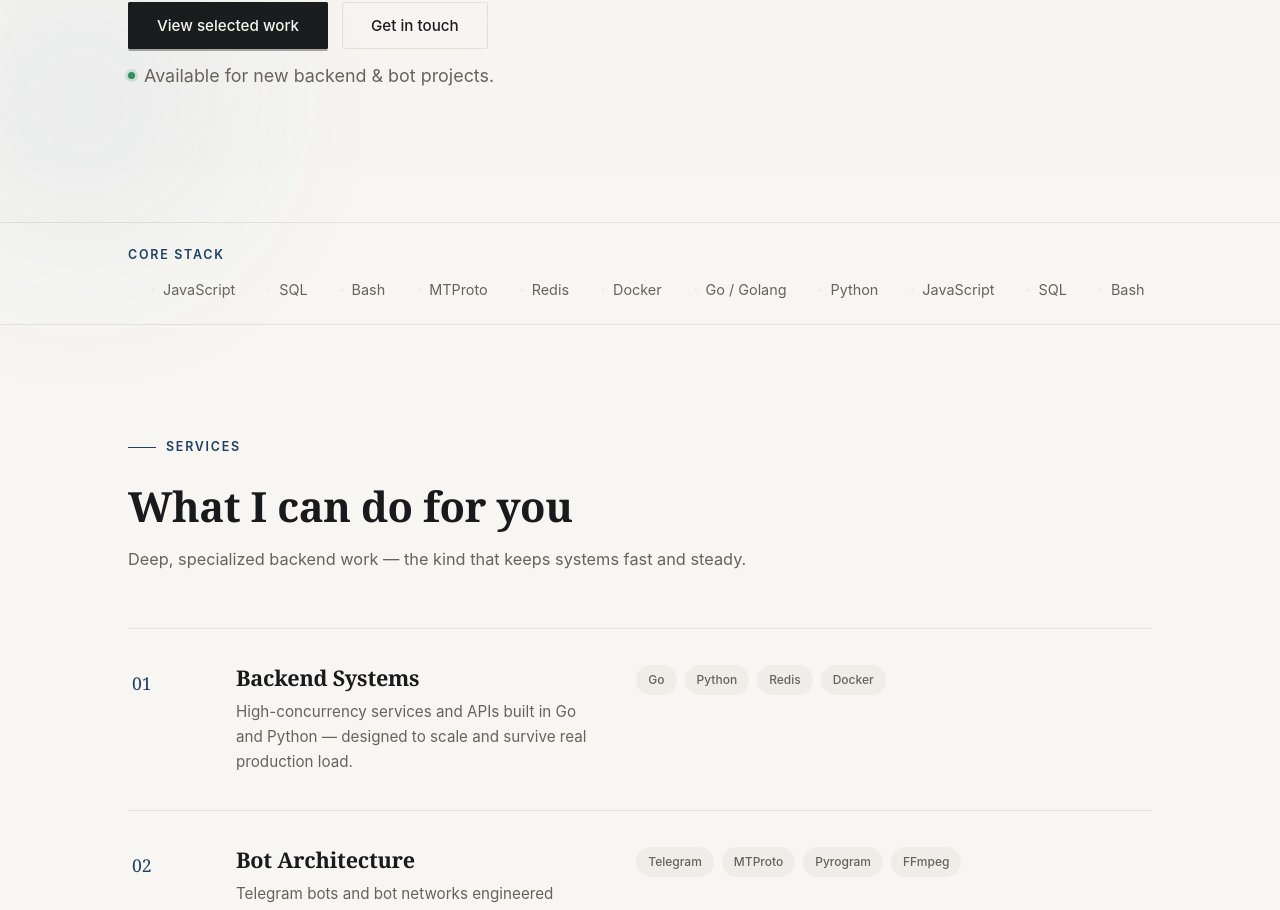
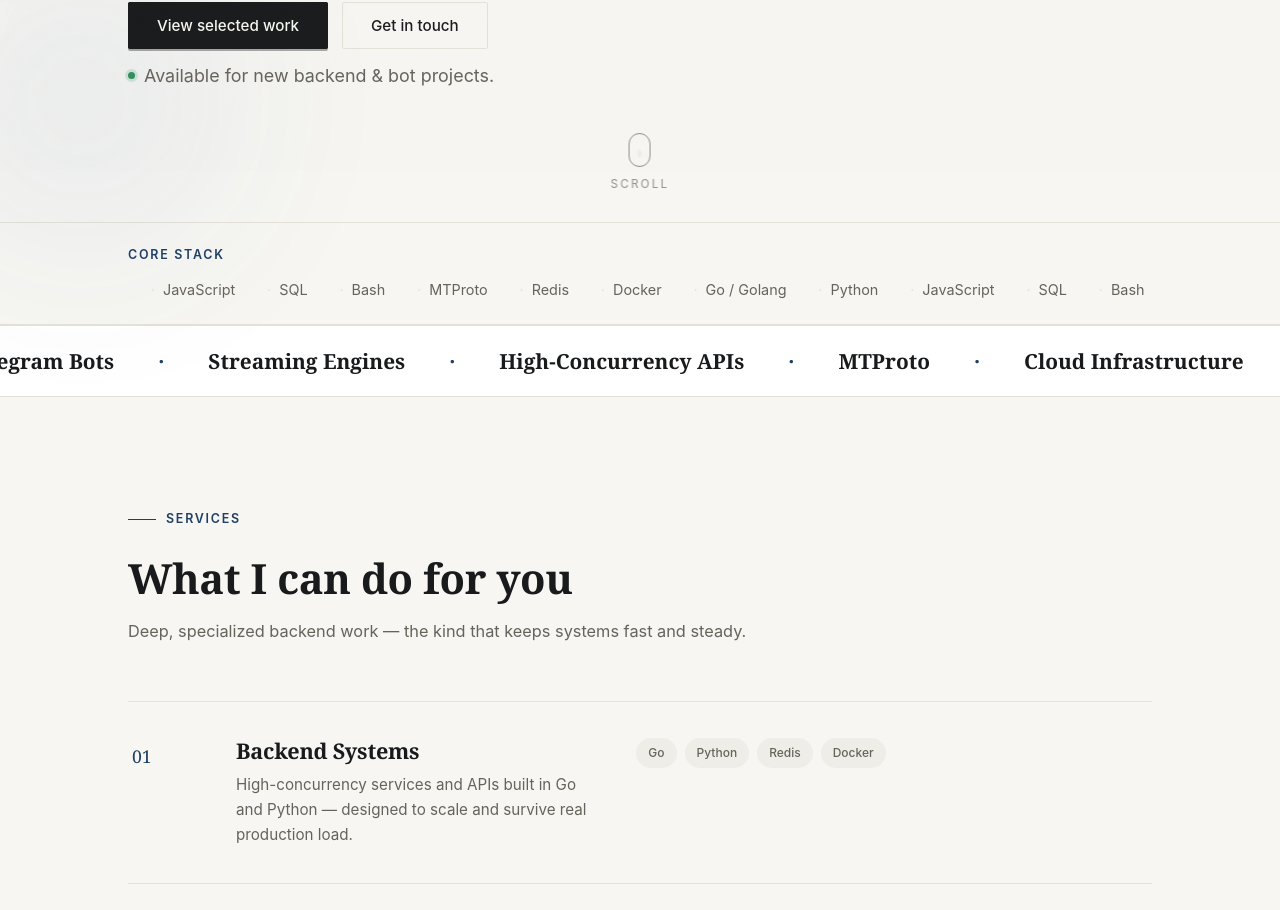
Before and after one commit to SUDEEPBOTS/personal-brand-website, a Next.js app: page / in a window 1280 px wide. Shown: the part 629-1539 px from the top of the page. Built offline with nearby package versions, Linux system fonts and the light colour scheme.

Commit message:
More scroll effects & animations: scrolling text band, cursor spotlight, directional reveals, scroll hint
Co-Authored-By: Claude Code <noreply@anthropic.com>

```diff
--- a/app/animations.css
+++ b/app/animations.css
@@ -325,3 +325,123 @@
   transition: transform 0.1s ease-out;
   will-change: transform;
 }
+
+/* ---------- Scrolling text banner ---------- */
+.banner {
+  overflow: hidden;
+  padding: 18px 0;
+  border-top: 1px solid var(--line);
+  border-bottom: 1px solid var(--line);
+  background: var(--surface);
+}
+.banner-track {
+  display: flex;
+  width: max-content;
+  animation: bannerScroll 32s linear infinite;
+}
+.banner-word {
+  font-family: var(--serif);
+  font-size: 1.3rem;
+  font-weight: 600;
+  color: var(--ink);
+  padding: 0 22px;
+  white-space: nowrap;
+  display: inline-flex;
+  align-items: center;
+  gap: 44px;
+}
+.banner-word em {
+  font-style: normal;
+  color: var(--accent);
+}
+@keyframes bannerScroll {
+  0% { transform: translateX(0); }
+  100% { transform: translateX(-50%); }
+}
+
+/* ---------- Spotlight cards ---------- */
+.spotlight {
+  position: relative;
+  overflow: hidden;
+}
+.spotlight::before {
+  content: "";
+  position: absolute;
+  inset: 0;
+  background: radial-gradient(220px circle at var(--sx,50%) var(--sy,50%), rgba(31,63,99,0.16), transparent 70%);
+  opacity: 0;
+  transition: opacity 0.3s ease;
+  pointer-events: none;
+}
+.spotlight:hover::before {
+  opacity: 1;
+}
+
+/* ---------- Directional reveals ---------- */
+.reveal-left {
+  opacity: 0;
+  transform: translateX(-30px);
+  filter: blur(4px);
+  transition: opacity 0.8s cubic-bezier(0.22,1,0.36,1), transform 0.8s cubic-bezier(0.22,1,0.36,1), filter 0.8s ease;
+}
+.reveal-right {
+  opacity: 0;
+  transform: translateX(30px);
+  filter: blur(4px);
+  transition: opacity 0.8s cubic-bezier(0.22,1,0.36,1), transform 0.8s cubic-bezier(0.22,1,0.36,1), filter 0.8s ease;
+}
+.reveal-left.visible,
+.reveal-right.visible {
+  opacity: 1;
+  transform: translateX(0);
+  filter: blur(0);
+}
+@media (prefers-reduced-motion: reduce) {
+  .reveal-left, .reveal-right {
+    opacity: 1;
+    transform: none;
+    filter: none;
+    transition: none;
+  }
+}
+
+/* ---------- Scroll hint indicator (hero) ---------- */
+.scroll-hint {
+  position: absolute;
+  bottom: 28px;
+  left: 50%;
+  transform: translateX(-50%);
+  display: flex;
+  flex-direction: column;
+  align-items: center;
+  gap: 8px;
+  color: var(--muted);
+  font-size: 0.72rem;
+  letter-spacing: 0.2em;
+  text-transform: uppercase;
+  opacity: 0.7;
+}
+.scroll-hint .mouse {
+  width: 22px;
+  height: 34px;
+  border: 1.5px solid var(--muted);
+  border-radius: 12px;
+  position: relative;
+}
+.scroll-hint .mouse::after {
+  content: "";
+  position: absolute;
+  top: 6px;
+  left: 50%;
+  width: 4px;
+  height: 8px;
+  margin-left: -2px;
+  border-radius: 3px;
+  background: var(--accent);
+  animation: wheel 1.8s ease-in-out infinite;
+}
+@keyframes wheel {
+  0% { transform: translateY(0); opacity: 1; }
+  70% { transform: translateY(10px); opacity: 0; }
+  100% { transform: translateY(0); opacity: 0; }
+}
--- a/app/page.jsx
+++ b/app/page.jsx
@@ -3,6 +3,7 @@ import Hero from '@/components/Hero';
 import Stack from '@/components/Stack';
 import Services from '@/components/Services';
 import Experience from '@/components/Experience';
+import Banner from '@/components/Banner';
 import Work from '@/components/Work';
 import Contact from '@/components/Contact';
 import Footer from '@/components/Footer';
@@ -14,6 +15,7 @@ export default function Home() {
       <main>
         <Hero />
         <Stack />
+        <Banner />
         <Services />
         <Experience />
         <Work />
--- /dev/null
+++ b/components/Banner.jsx
@@ -0,0 +1,22 @@
+const WORDS = [
+  'Backend Systems',
+  'Telegram Bots',
+  'Streaming Engines',
+  'High-Concurrency APIs',
+  'MTProto',
+  'Cloud Infrastructure',
+];
+
+const ROW = [...WORDS, ...WORDS];
+
+export default function Banner() {
+  return (
+    <div className="banner" aria-hidden="true">
+      <div className="banner-track">
+        {ROW.map((w, i) => (
+          <span className="banner-word" key={i}>{w}<em>·</em></span>
+        ))}
+      </div>
+    </div>
+  );
+}
--- a/components/Hero.jsx
+++ b/components/Hero.jsx
@@ -26,6 +26,11 @@ export default function Hero() {
           </p>
         </div>
 
+        <div className="scroll-hint" aria-hidden="true">
+          <div className="mouse" />
+          scroll
+        </div>
+
         <Parallax speed={0.08}><aside className="hero-note reveal d3">
           <div className="quote">
             &ldquo;Sudeep built our media streaming pipeline and API layer — hundreds of thousands of
--- a/components/Services.jsx
+++ b/components/Services.jsx
@@ -1,3 +1,5 @@
+import Spotlight from './Spotlight';
+
 const SERVICES = [
   {
     num: '01',
@@ -31,7 +33,7 @@ export default function Services() {
 
         <div className="services-list">
           {SERVICES.map((s) => (
-            <div className="service-row reveal" key={s.num}>
+            <Spotlight key={s.num}><div className="service-row reveal">
               <div className="service-num">{s.num}</div>
               <div>
                 <h3>{s.title}</h3>
@@ -42,7 +44,7 @@ export default function Services() {
                   <span className="tag" key={t}>{t}</span>
                 ))}
               </div>
-            </div>
+            </div></Spotlight>
           ))}
         </div>
       </div>
--- /dev/null
+++ b/components/Spotlight.jsx
@@ -0,0 +1,24 @@
+'use client';
+
+import { useRef } from 'react';
+
+// Cursor-following spotlight glow on a card.
+export default function Spotlight({ children }) {
+  const ref = useRef(null);
+
+  const onMove = (e) => {
+    const el = ref.current;
+    if (!el) return;
+    const r = el.getBoundingClientRect();
+    const x = e.clientX - r.left;
+    const y = e.clientY - r.top;
+    el.style.setProperty('--sx', `${x}px`);
+    el.style.setProperty('--sy', `${y}px`);
+  };
+
+  return (
+    <div ref={ref} className="spotlight" onMouseMove={onMove}>
+      {children}
+    </div>
+  );
+}
```
